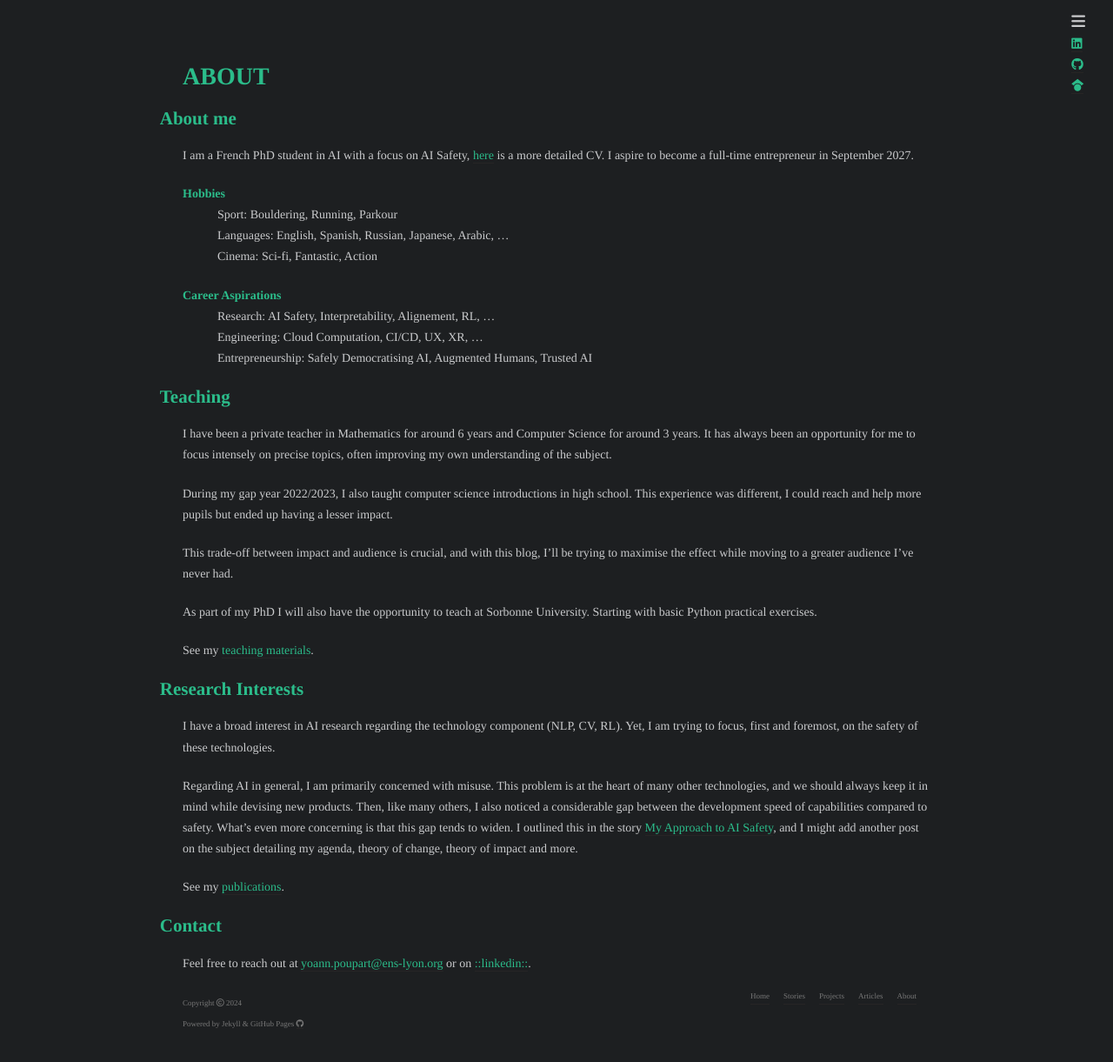
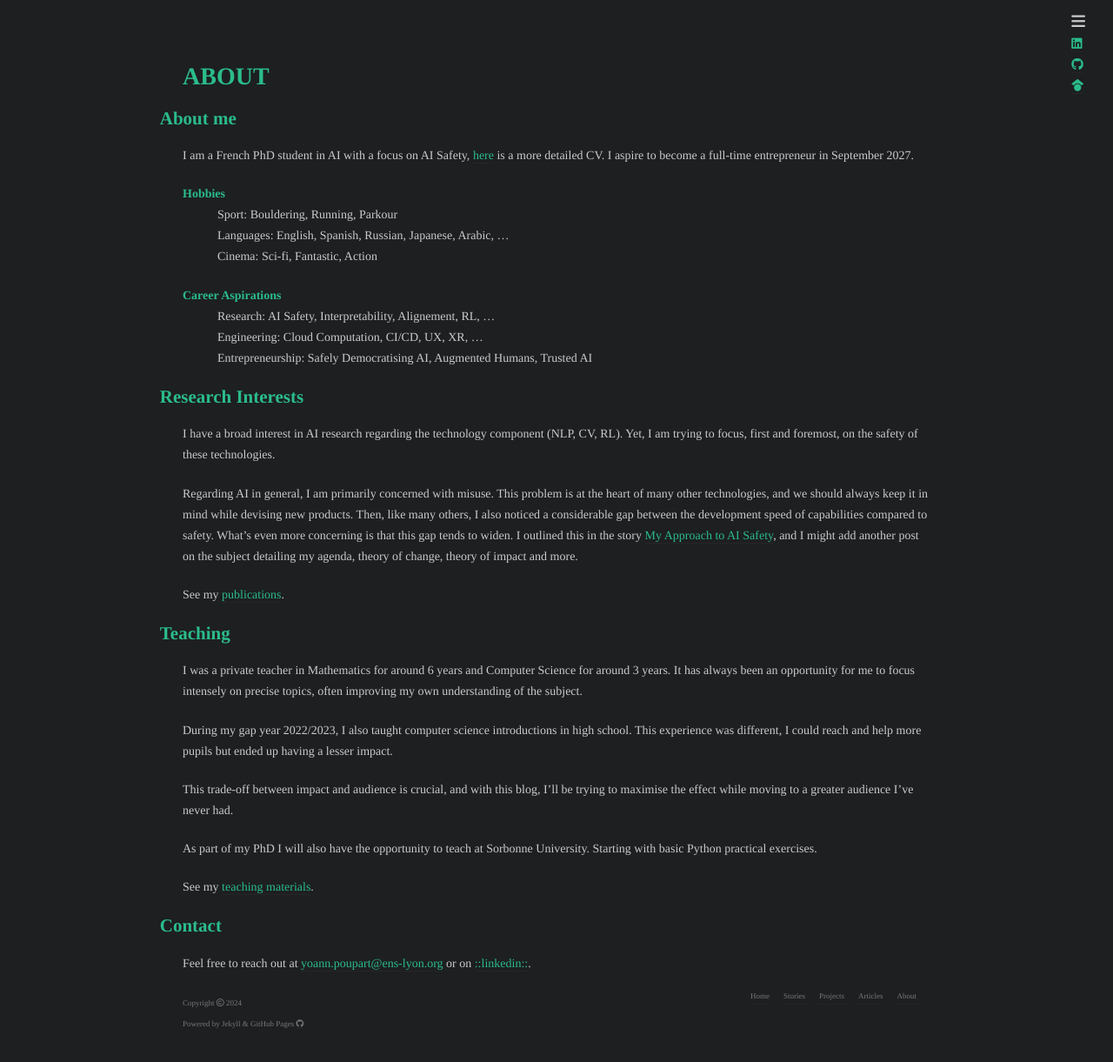
Before and after one commit to yp-edu/yp-edu.github.io, a Jekyll site: the page built from pages/about.md, in a window 1280 px wide and 1253 px high. Shown: the top 1221 px of the window at 87% size. Built offline with Jekyll 4.4.1, drawn with Linux system fonts in a browser that asks for light colours; nearby versions of some CDN libraries; some web fonts are replaced; Markdown is read by kramdown in place of the engine named in the settings; a style sheet for code colours, icons or effects is not loaded; some of the changed lines change nothing that is shown.

Commit message:
moved about

```diff
--- a/pages/about.md
+++ b/pages/about.md
@@ -22,9 +22,19 @@ I aspire to become a full-time entrepreneur in September 2027.
 : Entrepreneurship: Safely Democratising AI, Augmented Humans, Trusted AI
 {: .about-card }
 
+## Research Interests
+
+I have a broad interest in AI research regarding the technology component (NLP, CV, RL).
+Yet, I am trying to focus, first and foremost, on the safety of these technologies.
+
+Regarding AI in general, I am primarily concerned with misuse. This problem is at the heart of many other technologies, and we should always keep it in mind while devising new products.
+Then, like many others, I also noticed a considerable gap between the development speed of capabilities compared to safety. What's even more concerning is that this gap tends to widen. I outlined this in the story [My Approach to AI Safety](/stories/my-approach-to-ai-safety), and I might add another post on the subject detailing my agenda, theory of change, theory of impact and more.
+
+See my [publications](/publications).
+
 ## Teaching
 
-I have been a private teacher in Mathematics for around 6 years and Computer Science for around 3 years.
+I was a private teacher in Mathematics for around 6 years and Computer Science for around 3 years.
 It has always been an opportunity for me to focus intensely on precise topics, often improving my own understanding of the subject.
 
 During my gap year 2022/2023, I also taught computer science introductions in high school. This experience was different,
@@ -36,16 +46,6 @@ As part of my PhD I will also have the opportunity to teach at Sorbonne Universi
 
 See my [teaching materials](/materials).
 
-## Research Interests
-
-I have a broad interest in AI research regarding the technology component (NLP, CV, RL).
-Yet, I am trying to focus, first and foremost, on the safety of these technologies.
-
-Regarding AI in general, I am primarily concerned with misuse. This problem is at the heart of many other technologies, and we should always keep it in mind while devising new products.
-Then, like many others, I also noticed a considerable gap between the development speed of capabilities compared to safety. What's even more concerning is that this gap tends to widen. I outlined this in the story [My Approach to AI Safety](/stories/my-approach-to-ai-safety), and I might add another post on the subject detailing my agenda, theory of change, theory of impact and more.
-
-See my [publications](/publications).
-
 ## Contact
 
 Feel free to reach out at [{{ site.email }}](mailto:{{ site.email }}) or on [::linkedin::]({{ site.linkedin.url }}).
```
